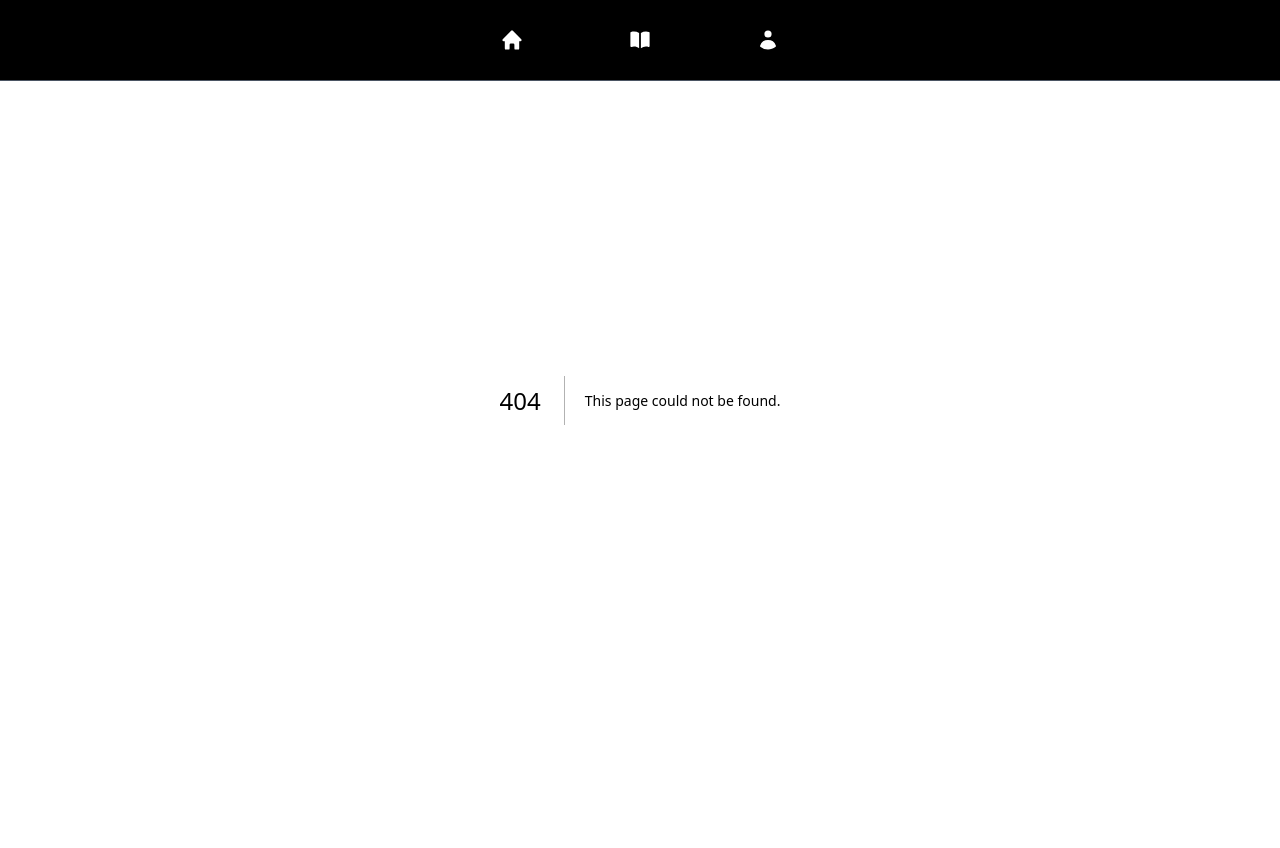
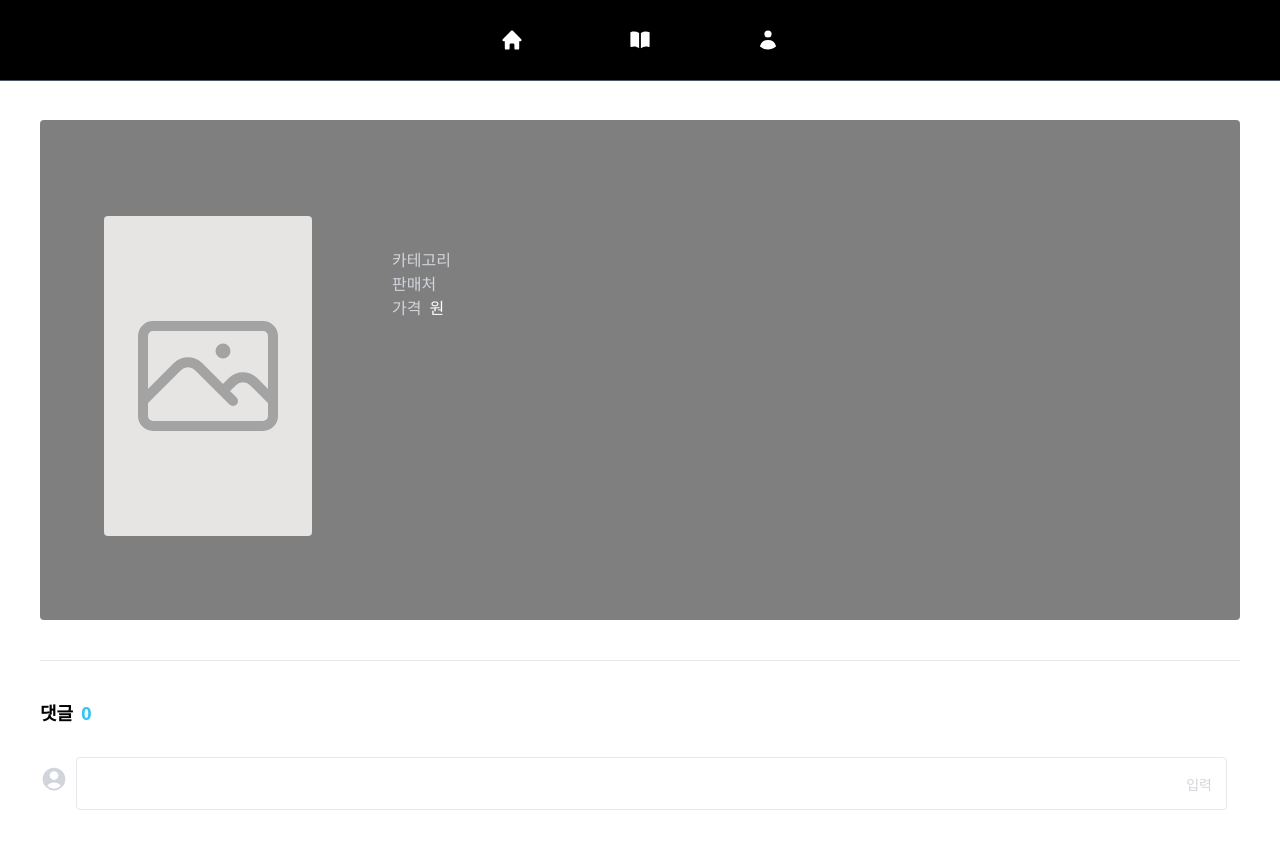
Before and after one commit to seonew/reviewit, a Next.js app: page /dashboard/products/1 in a window 1280 px wide. Before the commit this address had no page. Shown: the top 848 px of the page. Before the commit the page ends 800 px from the top, so only its background shows below. Built offline with nearby package versions, Linux system fonts and the light colour scheme.

Commit message:
Added `/dashboard/products/[id]` page

```diff
--- /dev/null
+++ b/app/dashboard/products/[id]/list-page.tsx
@@ -0,0 +1,98 @@
+"use client";
+
+import useStore from "@/store";
+import { ReactNode } from "react";
+import Image from "next/image";
+import { handleClickSignIn } from "@/utils/common";
+import CommentSection from "@/components/view/CommentSection";
+import { PhotoIcon } from "@heroicons/react/24/outline";
+import DefaultImage from "@/components/DefaultImage";
+
+export default function List({ id }: { id: string }) {
+  const { currentProduct: product, user, currentMovie } = useStore();
+  const { reviewData } = currentMovie;
+
+  const handleSubmitReview = (review: string) => {
+    if (!user.id && !user.name) {
+      handleClickSignIn();
+      return;
+    }
+  };
+
+  const handleLikeReview = (reviewId: string) => {
+    console.log(reviewId);
+  };
+
+  return (
+    <div className="contents-container">
+      {product && (
+        <>
+          <div className="banner-container">
+            <div className="relative pt-24 ml-16 z-10 text-white">
+              <div className="float-left mr-10 w-52 h-80">
+                {product.image ? (
+                  <Image
+                    className="rounded"
+                    src={product.image}
+                    alt={product.title}
+                    width={200}
+                    height={300}
+                  />
+                ) : (
+                  <DefaultImage size="w-52 h-80">
+                    <PhotoIcon className="w-40 h-40" />
+                  </DefaultImage>
+                )}
+              </div>
+              <div className="relative ml-10 float-left w-2/3">
+                <div className="break-words">
+                  <h3 className="text-3xl leading-10 font-bold text-ellipsis">
+                    {product.title}
+                  </h3>
+                </div>
+                <div className="pt-8 pb-10">
+                  <Info name="카테고리" content={product.category} />
+                  <Info name="판매처" content={product.mall} />
+                  {product.brand && (
+                    <Info name="브랜드" content={product.brand} />
+                  )}
+                  {product.maker && (
+                    <Info name="제공" content={product.maker} />
+                  )}
+                  <Info name="가격" content={`${product.lprice}원`} />
+                </div>
+              </div>
+            </div>
+            <div className="banner-background opacity-50"></div>
+          </div>
+
+          <div className="pb-10 min-w-1024">
+            <hr className="line-hr" />
+            <CommentSection
+              reviewData={reviewData}
+              onSubmit={handleSubmitReview}
+              onClickLike={handleLikeReview}
+            />
+          </div>
+        </>
+      )}
+    </div>
+  );
+}
+
+const Info = ({
+  name,
+  content,
+  children,
+}: {
+  name: string;
+  content?: string | number;
+  children?: ReactNode;
+}) => {
+  return (
+    <p>
+      <span className="movie-info-description">{name}</span>
+      {children ?? <span>{content}</span>}
+    </p>
+  );
+};
--- /dev/null
+++ b/app/dashboard/products/[id]/page.tsx
@@ -0,0 +1,8 @@
+import dynamic from "next/dynamic";
+export default async function Page({ params }: { params: { id: string } }) {
+  const { id } = params;
+  const DynamicListPage = dynamic(() => import("./list-page"), {
+    ssr: false,
+  });
+  return <DynamicListPage id={id} />;
+}
--- a/components/ProductInfo.tsx
+++ b/components/ProductInfo.tsx
@@ -7,16 +7,25 @@ import useStore from "@/store";
 
 const ProductInfo = ({ item }: { item: LikedProduct }) => {
   const { title, image, link, lprice, brand, checked } = item;
-  const { updateLikedProducts, updateCheckedToTopProducts } = useStore();
+  const {
+    updateLikedProducts,
+    updateCheckedToTopProducts,
+    updateCurrentProduct,
+  } = useStore();
 
-  const handleClickItem = () => {
+  const handleClickItem = (e: React.MouseEvent<HTMLButtonElement>) => {
     updateLikedProducts(item);
     updateCheckedToTopProducts(item);
+    e.stopPropagation();
+  };
+
+  const handleClickItemToUpdate = () => {
+    updateCurrentProduct(item);
   };
 
   return (
     <div className="flex flex-col w-full min-w-0">
-      <Link href={link}>
+      <Link href={link} onClick={handleClickItemToUpdate}>
         <Card width="w-52" height="h-52">
           <Image
             src={image}
```
